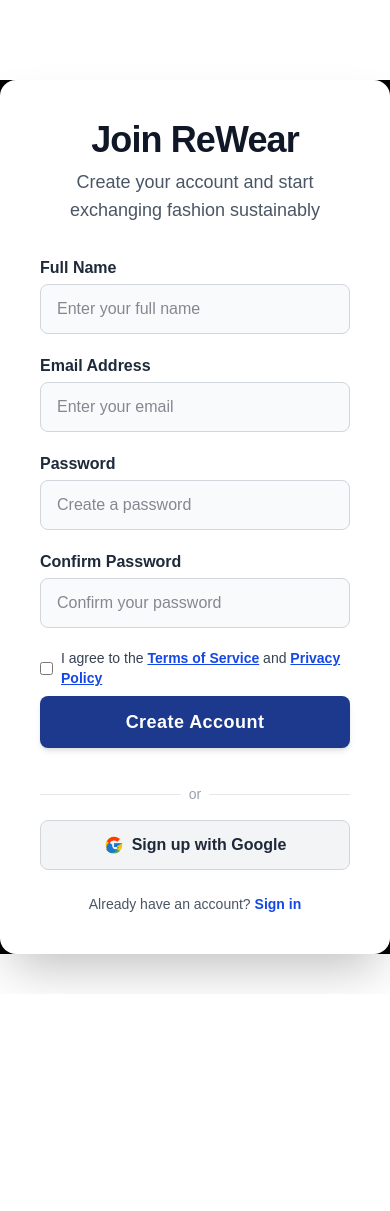
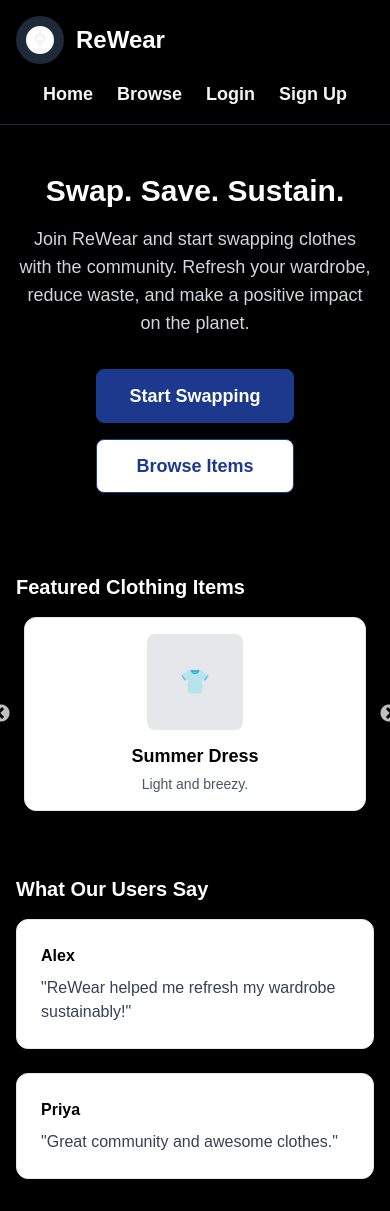
Before and after one commit to Aryan-1212/ReWear-Community-Clothing-Exchange, a Next.js app in the folder client/re-wear/: page / in a window 390 px wide. Before the commit the page ends 994 px from the top, so only its background shows below. Built offline with nearby package versions, Linux system fonts and the light colour scheme.

Commit message:
Add HeroSection and LandingPage components with carousel and category features; update package dependencies

```diff
--- /dev/null
+++ b/client/re-wear/app/herosection/page.js
@@ -0,0 +1,108 @@
+'use client'
+import React from 'react';
+import Slider from 'react-slick';
+import 'slick-carousel/slick/slick.css';
+import 'slick-carousel/slick/slick-theme.css';
+
+const featuredItems = [
+  { id: 1, name: 'Denim Jacket', img: '', desc: 'Trendy and sustainable.' },
+  { id: 2, name: 'Summer Dress', img: '', desc: 'Light and breezy.' },
+  { id: 3, name: 'Classic Tee', img: '', desc: 'Everyday comfort.' },
+  { id: 4, name: 'Sneakers', img: '', desc: 'Walk in style.' },
+  { id: 5, name: 'Hoodie', img: '', desc: 'Cozy and cool.' },
+  { id: 6, name: 'Jeans', img: '', desc: 'Classic fit.' },
+];
+
+const testimonials = [
+  { id: 1, name: 'Alex', text: 'ReWear helped me refresh my wardrobe sustainably!' },
+  { id: 2, name: 'Priya', text: 'Great community and awesome clothes.' },
+];
+
+const carouselSettings = {
+  dots: true,
+  infinite: true,
+  speed: 500,
+  slidesToShow: 4,
+  slidesToScroll: 1,
+  autoplay: true,
+  autoplaySpeed: 3500,
+  responsive: [
+    {
+      breakpoint: 1280,
+      settings: { slidesToShow: 3 }
+    },
+    {
+      breakpoint: 1024,
+      settings: { slidesToShow: 2 }
+    },
+    {
+      breakpoint: 640,
+      settings: { slidesToShow: 1 }
+    }
+  ]
+};
+
+const HeroSectionPage = () => {
+  return (
+    <div className="min-h-screen bg-black text-gray-100 flex flex-col">
+      {/* Header */}
+      <header className="flex flex-col md:flex-row items-center justify-between px-4 md:px-8 py-4 border-b border-gray-800 gap-4 md:gap-0">
+        <div className="flex items-center gap-3 w-full md:w-auto justify-between">
+          <div className="flex items-center gap-3">
+            <span className="inline-block bg-gray-800 rounded-full p-2">
+              <svg className="w-8 h-8" fill="none" viewBox="0 0 24 24" stroke="currentColor"><circle cx="12" cy="12" r="10" fill="#fff" /><path strokeLinecap="round" strokeLinejoin="round" strokeWidth="2" d="M12 8c-1.657 0-3 1.343-3 3 0 1.657 1.343 3 3 3s3-1.343 3-3c0-1.657-1.343-3-3-3zm0 0V4m0 8v8m0 0H8m4 0h4" /></svg>
+            </span>
+            <span className="text-2xl font-extrabold text-white">ReWear</span>
+          </div>
+        </div>
+        <nav className="flex gap-6 text-lg font-semibold w-full md:w-auto justify-center md:justify-end">
+          <a href="#" className="hover:text-blue-400">Home</a>
+          <a href="#" className="hover:text-blue-400">Browse</a>
+          <a href="#" className="hover:text-blue-400">Login</a>
+          <a href="#" className="hover:text-blue-400">Sign Up</a>
+        </nav>
+      </header>
+
+      {/* Hero Section */}
+      <section className="flex flex-col items-center justify-center text-center py-12 px-4 md:px-8">
+        <h1 className="text-3xl sm:text-4xl md:text-5xl font-extrabold text-white mb-4">Swap. Save. Sustain.</h1>
+        <p className="text-lg sm:text-xl text-gray-300 mb-8 max-w-2xl">Join ReWear and start swapping clothes with the community. Refresh your wardrobe, reduce waste, and make a positive impact on the planet.</p>
+        <div className="flex flex-col sm:flex-row gap-4 justify-center">
+          <button className="bg-blue-900 text-white px-8 py-3 rounded-lg font-bold hover:bg-black border border-blue-900 transition text-lg">Start Swapping</button>
+          <button className="bg-white text-blue-900 px-8 py-3 rounded-lg font-bold border border-blue-900 hover:bg-gray-100 transition text-lg">Browse Items</button>
+        </div>
+      </section>
+
+      {/* Carousel of Featured Items */}
+      <section className="px-4 md:px-8 py-8">
+        <h2 className="text-xl font-bold text-white mb-4">Featured Clothing Items</h2>
+        <Slider {...carouselSettings}>
+          {featuredItems.map(item => (
+            <div key={item.id} className="px-2">
+              <div className="bg-white rounded-xl p-4 flex flex-col items-center border border-gray-200 text-black">
+                <div className="w-24 h-24 bg-gray-200 rounded-lg mb-3 flex items-center justify-center text-2xl font-bold">👕</div>
+                <div className="font-bold text-lg mb-1">{item.name}</div>
+                <div className="text-gray-600 text-sm text-center">{item.desc}</div>
+              </div>
+            </div>
+          ))}
+        </Slider>
+      </section>
+
+      {/* Testimonials / Impact Metrics (Optional) */}
+      <section className="px-4 md:px-8 py-8">
+        <h2 className="text-xl font-bold text-white mb-4">What Our Users Say</h2>
+        <div className="grid grid-cols-1 sm:grid-cols-2 gap-6">
+          {testimonials.map(t => (
+            <div key={t.id} className="bg-white rounded-xl p-6 border border-gray-200 text-black">
+              <div className="font-bold mb-2">{t.name}</div>
+              <div className="text-gray-700">"{t.text}"</div>
+            </div>
+          ))}
+        </div>
+      </section>
+    </div>
+  );
+};
+
+export default HeroSectionPage;
--- /dev/null
+++ b/client/re-wear/app/landingpage/page.js
@@ -0,0 +1,83 @@
+'use client'
+import React from 'react';
+
+const categories = [
+  'Men', 'Women', 'Kids', 'Accessories', 'Shoes', 'Bags'
+];
+
+const products = [1, 2, 3, 4];
+
+const LandingPage = () => {
+  return (
+    <div className="min-h-screen bg-black text-gray-100">
+      {/* Top Bar */}
+      <header className="flex flex-col md:flex-row items-center justify-between px-4 md:px-8 py-4 border-b border-gray-800 gap-4 md:gap-0">
+        <div className="flex items-center gap-3 w-full md:w-auto justify-between">
+          <div className="flex items-center gap-3">
+            <span className="inline-block bg-gray-800 rounded-full p-2">
+              <svg className="w-8 h-8" fill="none" viewBox="0 0 24 24" stroke="currentColor"><circle cx="12" cy="12" r="10" fill="#fff" /><path strokeLinecap="round" strokeLinejoin="round" strokeWidth="2" d="M12 8c-1.657 0-3 1.343-3 3 0 1.657 1.343 3 3 3s3-1.343 3-3c0-1.657-1.343-3-3-3zm0 0V4m0 8v8m0 0H8m4 0h4" /></svg>
+            </span>
+            <span className="text-2xl font-extrabold text-white">ReWear</span>
+          </div>
+          {/* Mobile nav toggle placeholder (for real app, add hamburger menu here) */}
+        </div>
+        <nav className="hidden md:flex gap-8 text-lg font-semibold w-auto">
+          <a href="#" className="hover:text-blue-400">Home</a>
+          <a href="#" className="hover:text-blue-400">Categories</a>
+          <a href="#" className="hover:text-blue-400">About</a>
+          <a href="#" className="hover:text-blue-400">Contact</a>
+        </nav>
+        <div className="flex items-center gap-4 w-full md:w-auto justify-end">
+          <button className="bg-blue-900 text-white px-4 py-2 rounded-lg font-bold hover:bg-black border border-blue-900 transition w-full md:w-auto">Profile</button>
+        </div>
+      </header>
+
+      {/* Search Bar */}
+      <div className="px-4 md:px-8 py-6 border-b border-gray-800 flex flex-col sm:flex-row items-center gap-4">
+        <input
+          type="text"
+          placeholder="Search for clothes, brands, or categories..."
+          className="w-full sm:flex-1 px-5 py-3 rounded-lg bg-gray-900 border border-gray-700 text-white focus:outline-none focus:ring-2 focus:ring-blue-700 font-medium"
+        />
+        <button className="bg-blue-900 p-3 rounded-lg hover:bg-black border border-blue-900 transition w-full sm:w-auto flex justify-center items-center">
+          <svg className="w-5 h-5 text-white" fill="none" stroke="currentColor" strokeWidth="2" viewBox="0 0 24 24"><circle cx="11" cy="11" r="8" /><path d="M21 21l-2-2" /></svg>
+        </button>
+      </div>
+
+      {/* Images/Banner Section */}
+      <section className="px-4 md:px-8 py-8">
+        <div className="bg-white rounded-xl h-40 sm:h-48 flex items-center justify-center text-black text-2xl font-bold border border-gray-200 w-full">
+          Images / Banner
+        </div>
+      </section>
+
+      {/* Categories Section */}
+      <section className="px-4 md:px-8">
+        <h2 className="text-xl font-bold text-white mb-4 border-b border-gray-800 pb-2">Categories</h2>
+        <div className="grid grid-cols-2 sm:grid-cols-3 md:grid-cols-3 gap-4 sm:gap-6 mb-8">
+          {categories.map((cat, idx) => (
+            <div key={cat} className="bg-white rounded-lg h-16 sm:h-20 flex items-center justify-center text-black text-base sm:text-lg font-semibold border border-gray-200">
+              {cat}
+            </div>
+          ))}
+        </div>
+      </section>
+
+      {/* Product Listings */}
+      <section className="px-4 md:px-8 pb-12">
+        <h2 className="text-xl font-bold text-white mb-4 border-b border-gray-800 pb-2">Product Listings</h2>
+        <div className="grid grid-cols-1 sm:grid-cols-2 md:grid-cols-4 gap-4 sm:gap-8">
+          {products.map((p) => (
+            <div key={p} className="bg-white rounded-xl h-56 sm:h-64 flex flex-col items-center justify-center text-black border border-gray-200">
+              <div className="w-20 h-20 sm:w-24 sm:h-24 bg-gray-200 rounded-lg mb-4" />
+              <div className="font-bold text-base sm:text-lg mb-1">Product {p}</div>
+              <div className="text-gray-600 text-xs sm:text-sm">Description here</div>
+            </div>
+          ))}
+        </div>
+      </section>
+    </div>
+  );
+};
+
+export default LandingPage;
--- a/client/re-wear/app/page.js
+++ b/client/re-wear/app/page.js
@@ -1,10 +1,11 @@
 import React from 'react'
 import SignupPage from './signup/page'
 import LoginPage from './login/page'
+import HeroSectionPage from './herosection/page'
 
 const page = () => {
   return (
-    <SignupPage />
+    <HeroSectionPage />
     // <LoginPage />
   )
 }
--- a/client/re-wear/package.json
+++ b/client/re-wear/package.json
@@ -9,9 +9,11 @@
     "lint": "next lint"
   },
   "dependencies": {
+    "next": "15.3.5",
     "react": "^19.0.0",
     "react-dom": "^19.0.0",
-    "next": "15.3.5"
+    "react-slick": "^0.30.3",
+    "slick-carousel": "^1.8.1"
   },
   "devDependencies": {
     "@tailwindcss/postcss": "^4",
```
Also changed, not shown: 2 other files (tests, documents, lock files or other folders).
